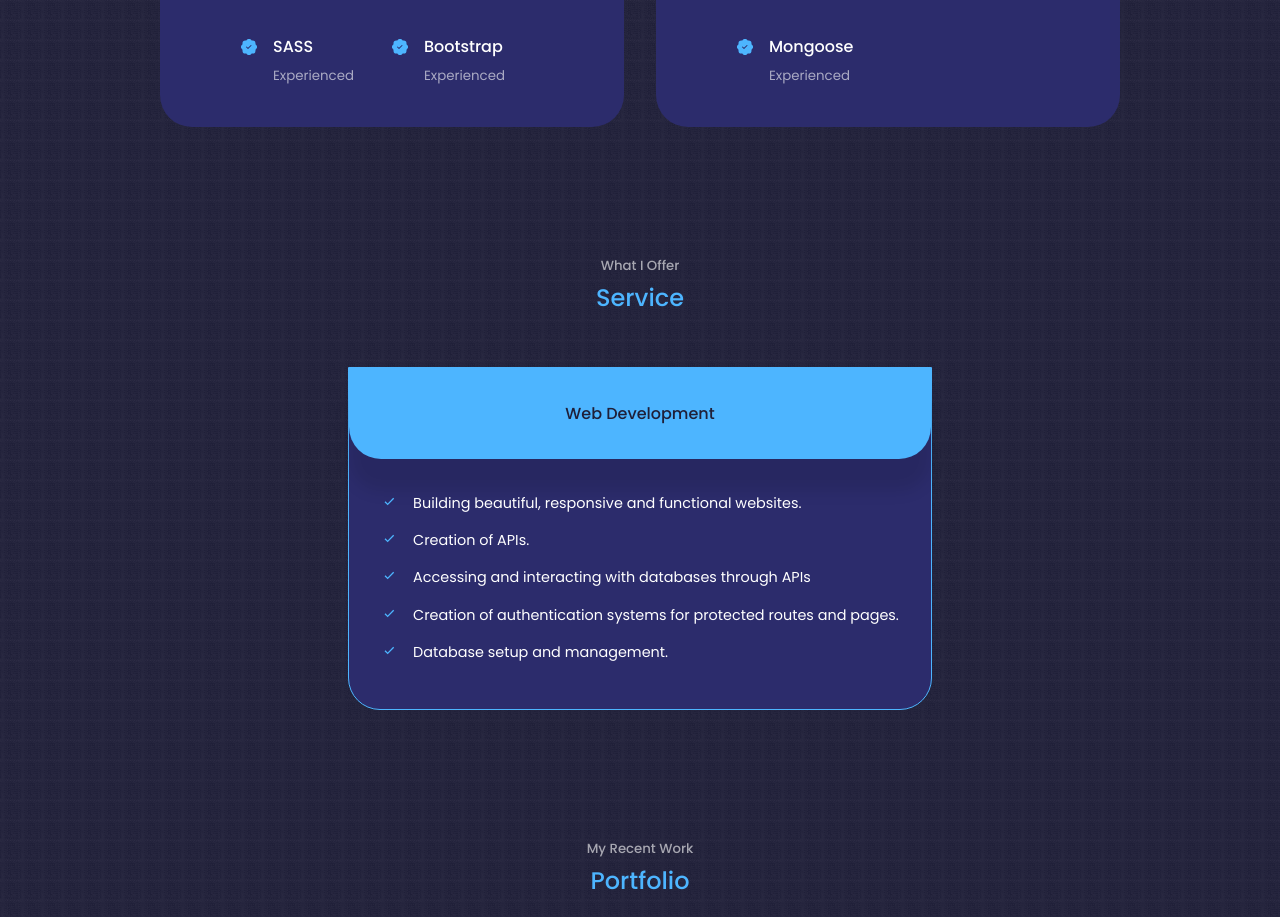
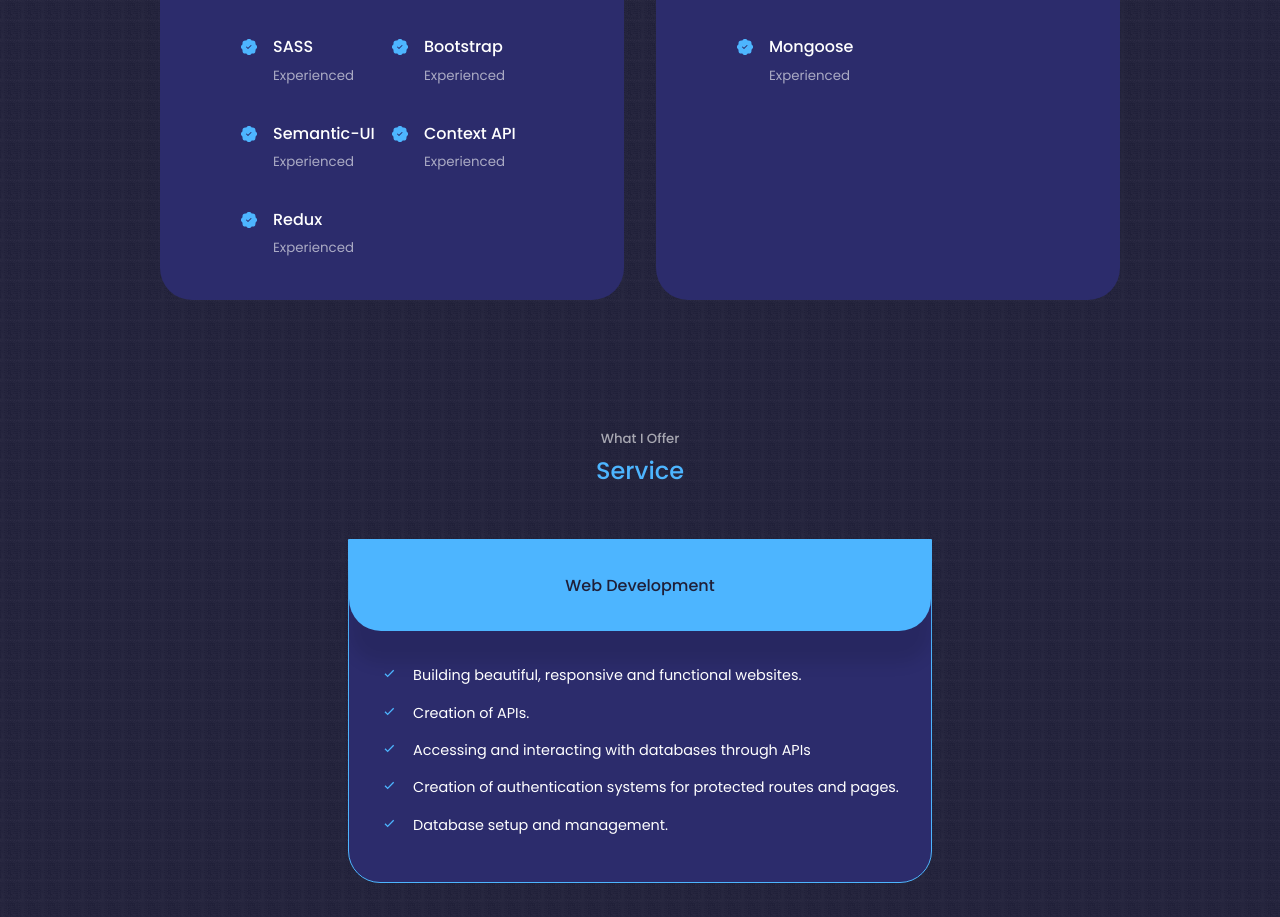
Before and after one commit to ElemaGp/Personal-portfolio, a React (Create React App) app: page / in a window 1280 px wide. Shown: the part 2060-2977 px from the top of the page. Built offline with nearby package versions, Linux system fonts and the light colour scheme.

Commit message:
updated Experience

```diff
--- a/src/components/experience/Experience.jsx
+++ b/src/components/experience/Experience.jsx
@@ -61,6 +61,30 @@
               </div>
             </article>
 
+            <article className="experience__details">
+              <BsPatchCheckFill className="experience__details-icon" />
+              <div>
+              <h4>Semantic-UI</h4>
+              <small className='text-light'>Experienced</small>
+              </div>
+            </article>
+
+            <article className="experience__details">
+              <BsPatchCheckFill className="experience__details-icon" />
+              <div>
+              <h4>Context API</h4>
+              <small className='text-light'>Experienced</small>
+              </div>
+            </article>
+
+            <article className="experience__details">
+              <BsPatchCheckFill className="experience__details-icon" />
+              <div>
+              <h4>Redux</h4>
+              <small className='text-light'>Experienced</small>
+              </div>
+            </article>
+
           </div>
         </div>
         {/* END OF FRONTEND */}
```
